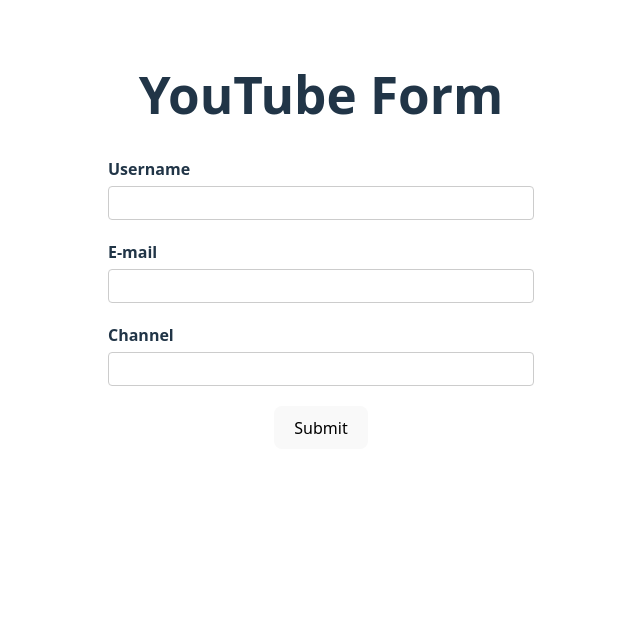
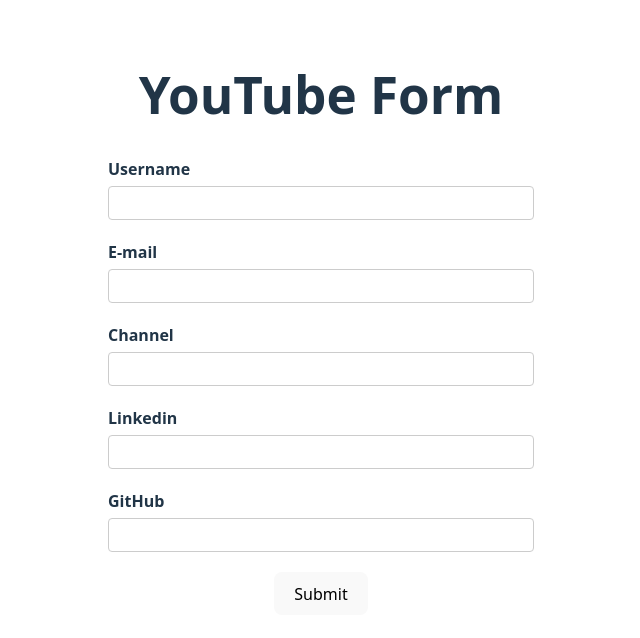
Before and after one commit to herotyphoon/react-hook-form-practice, a React (Vite) app in the folder react-hook-form-practice/: page / in a window 1280 px wide. Shown: the top 638 px of the page, without its empty margins (319-959 px from the left). Built offline with nearby package versions, Linux system fonts and the light colour scheme.

Commit message:
Nested Objects

```diff
--- a/react-hook-form-practice/src/components/YouTubeForm.jsx
+++ b/react-hook-form-practice/src/components/YouTubeForm.jsx
@@ -6,13 +6,16 @@
         defaultValues: {
             username: "",
             email: "",
-            channel: ""
+            channel: "",
+            social: {
+                linkedin: "",
+                github: "",
+            }
         }
     });
     const {register, control, handleSubmit, formState} = form;
 
     const {errors} = formState;
-    console.log(formState);
 
     const onSubmit = (data) => {
         console.log("form submitted", data);
@@ -72,6 +75,16 @@
                     <p className={"error"}>{errors.channel?.message}</p>
                 </div>
 
+                <div className="form-control">
+                    <label htmlFor="linkedin">Linkedin</label>
+                    <input type="text" id="linkedin" {...register("social.linkedin")} />
+                </div>
+
+                <div className="form-control">
+                    <label htmlFor="github">GitHub</label>
+                    <input type="text" id="github" {...register("social.github")} />
+                </div>
+
                 <button type="submit">Submit</button>
             </form>
             <DevTool control={control}/>
```
